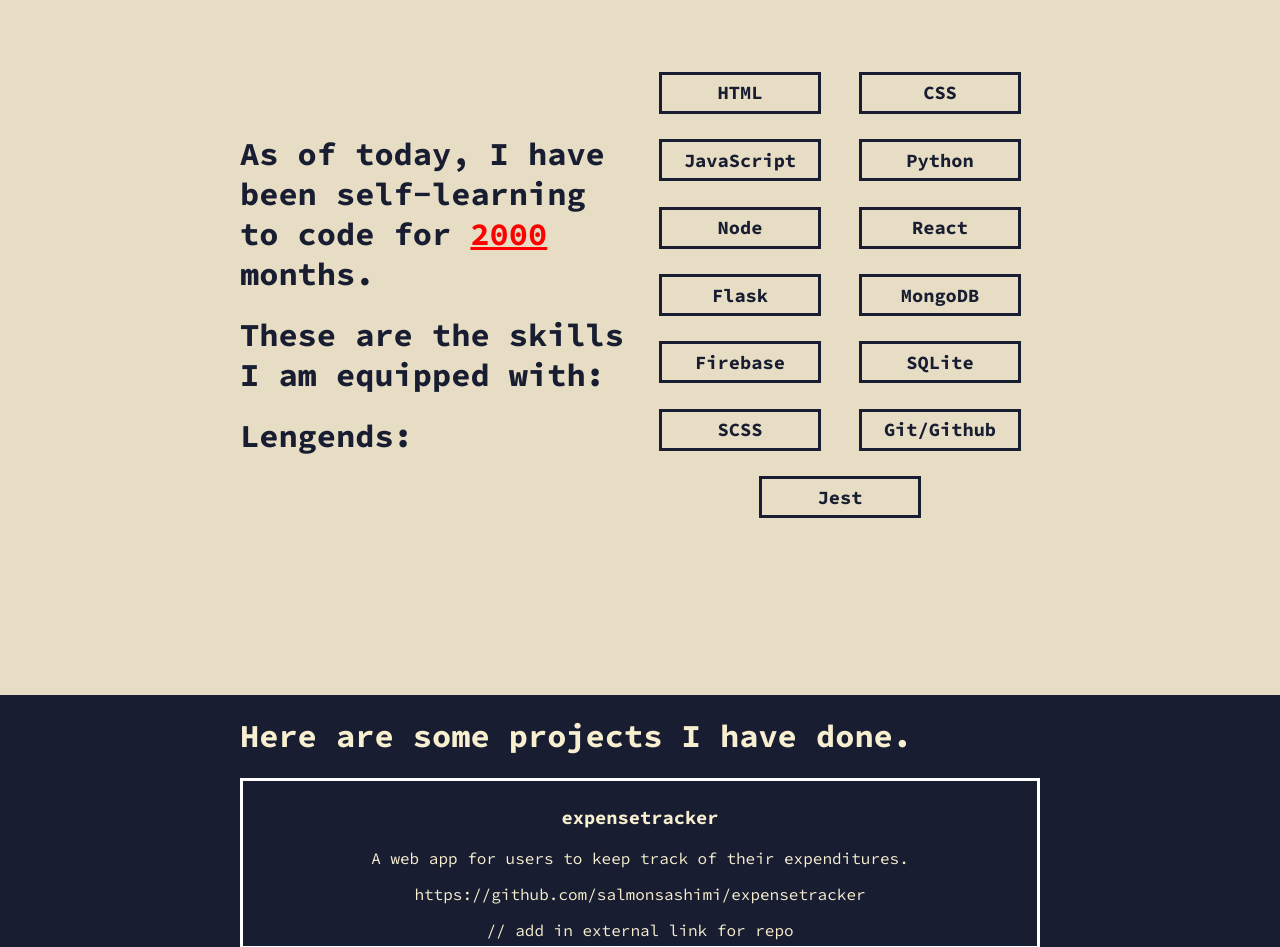
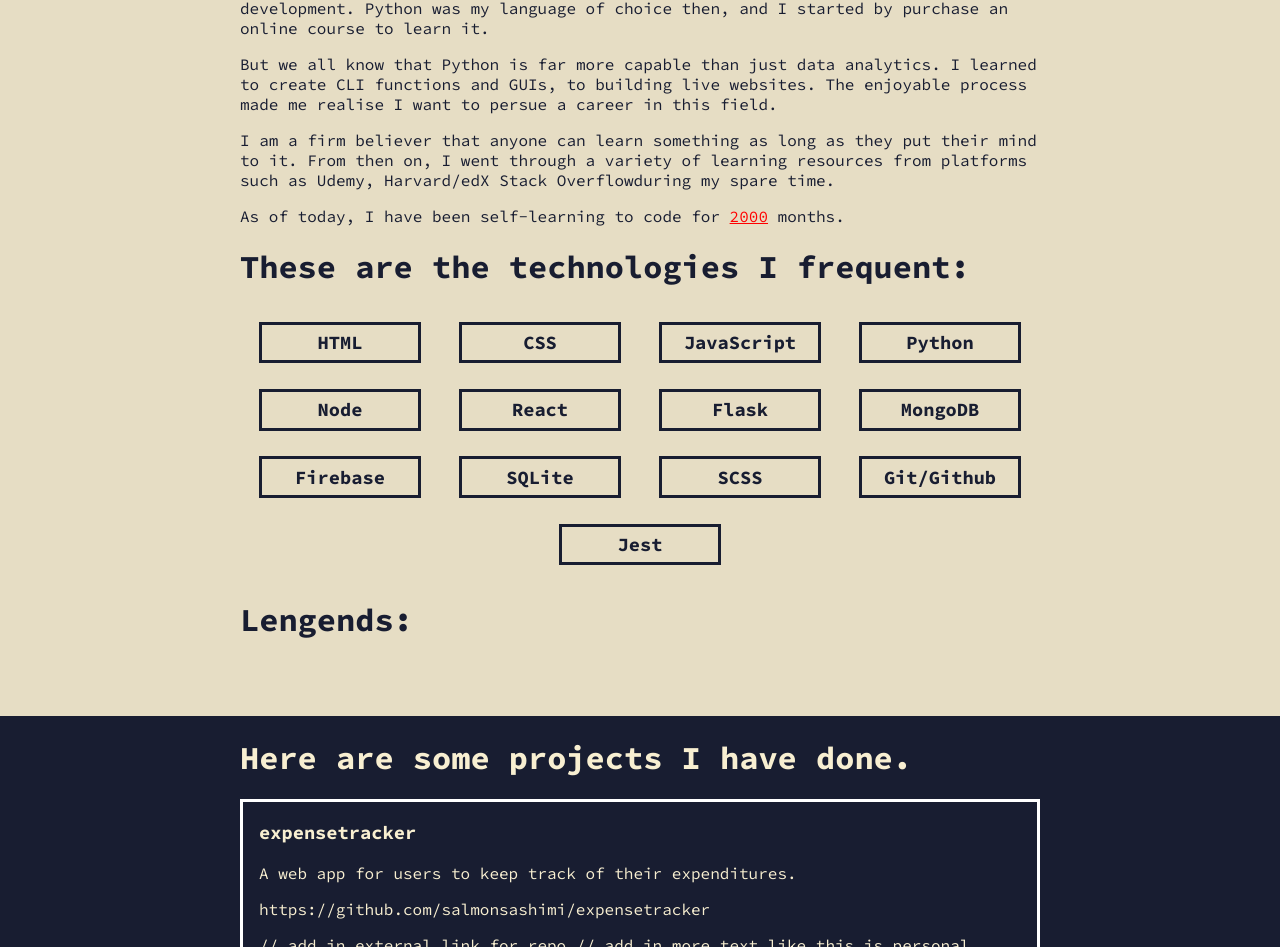
Before and after one commit to salmonsashimi/my-site, a React (Create React App) app: page / in a window 1280 px wide. Shown: the part 905-1852 px from the top of the page. Built offline with nearby package versions, Linux system fonts and the light colour scheme.

Commit message:
adjusted about

```diff
--- a/src/components/About.js
+++ b/src/components/About.js
@@ -6,14 +6,16 @@ export default () => {
     let months = 2000;
     return (
         <div className='about container'>
-            <div className='half-container'>
-                <h1>As of today, I have been self-learning to code for <span className='months'>{months}</span> months.</h1>
-                <h1>These are the skills I am equipped with:</h1>
-                <h1>Lengends:</h1>
-            </div>
-            <div className='half-container'>
-                <SkillBox />
-            </div>
+            <h1>About Me</h1>
+            <p>I first stumbled onto programming when I decided to learn data analytics for self-development. Python was my language of choice then, and I started by purchase an online course to learn it.</p>
+            <p>But we all know that Python is far more capable than just data analytics. I learned to create CLI functions and GUIs, to building live websites. The enjoyable process made me realise I want to persue a career in this field.</p>
+
+            <p>I am a firm believer that anyone can learn something as long as they put their mind to it. From then on, I went through a variety of learning resources from platforms such as Udemy, Harvard/edX Stack Overflowduring my spare time. </p>
+            <p>As of today, I have been self-learning to code for <span className='months'>{months}</span> months.</p>
+            <h1>These are the technologies I frequent:</h1>
+            <SkillBox />
+            <h1>Lengends:</h1>
+
         </div>
     )
 }
--- a/src/components/Contact.js
+++ b/src/components/Contact.js
@@ -5,5 +5,6 @@ import '../styles/Contact.css';
 export default () => (
     <div className='contact container'>
         You can find me at :
+        lets connect!
     </div>
 )
--- a/src/components/ProjectBox.js
+++ b/src/components/ProjectBox.js
@@ -2,11 +2,14 @@ import React from 'react';
 import '../styles/ProjectBox.css';
 
 const ProjectBox = (props) => (
-    <div className='projectBox' onClick={() => { console.log('helo') }}>
+    <div className='projectBox'>
         <h3> {props.name}</h3>
         <p>{props.desc}</p>
         <p>{props.repo}</p>
+        <a></a>
     // add in external link for repo
+    // add in more text like this is personal project/ online bootcamp etc.
+    // add in tech used
     </div>
 )
 
--- a/src/styles/About.css
+++ b/src/styles/About.css
@@ -2,7 +2,6 @@
     align-items: center;
     background-color: #E6DDC4;
     color: #181D31;
-    display: flex;
     min-height: 100vh;
 }
 
@@ -10,8 +9,3 @@
     color: red;
     text-decoration: underline;
 }
-
-.half-container {
-    min-width: 50%;
-    padding: auto;
-}
--- a/src/styles/App.css
+++ b/src/styles/App.css
@@ -1,6 +1,5 @@
 body {
     background-color: #181D31;
-    color: white;
     font-family: 'Source Code Pro', monospace;
 }
 
--- a/src/styles/ProjectBox.css
+++ b/src/styles/ProjectBox.css
@@ -1,13 +1,12 @@
 .projectBox {
+    text-align:left;
     border: 0.2rem solid white;
-    text-align: center;
-    padding: 0.4rem 0.2rem;
+    padding: 0 1rem;
     min-width: 150px;
-    margin: 0.8rem 0;
     transition: 0.4s
 }
 
 .projectBox:hover {
-    background-color: white;
+    background-color: #E6DDC4;
     color: black
 }
--- a/src/styles/Projects.css
+++ b/src/styles/Projects.css
@@ -1,4 +1,5 @@
 .projects {
     min-height: 100vh;
     color: #f8efd1;
+    text-align: left;
 }
```
